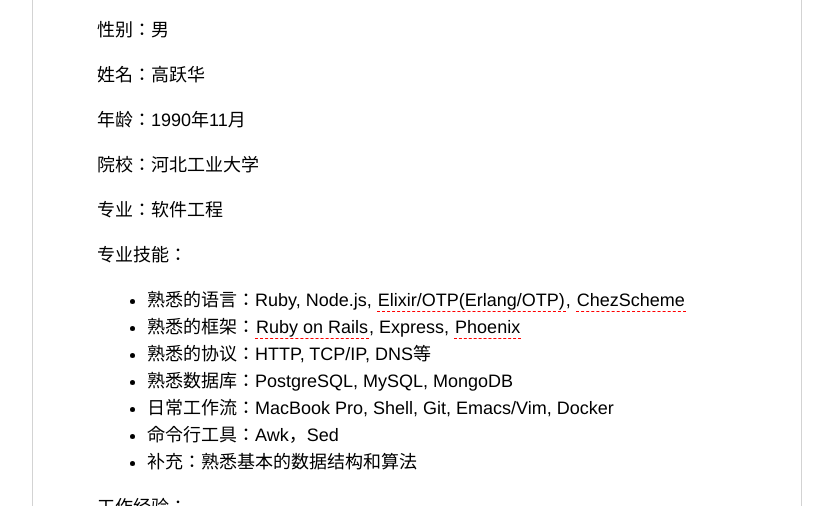
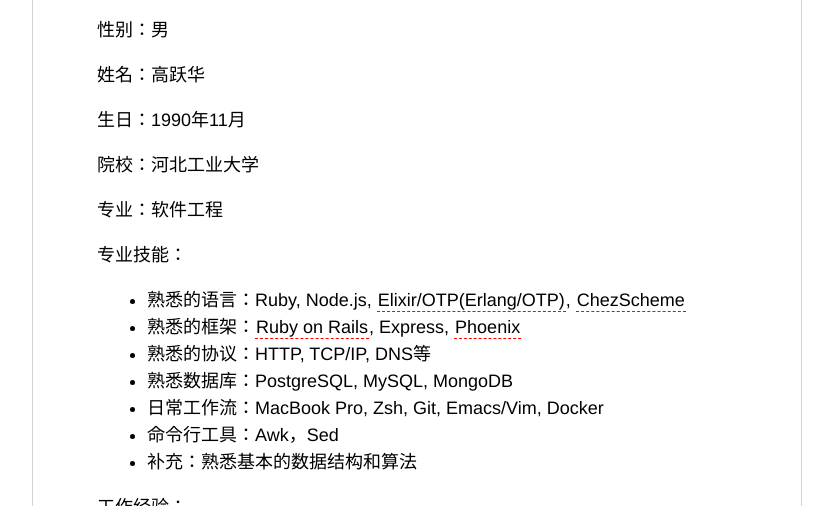
Before and after one commit to 0x00evil/0x00evil.github.io, a Jekyll site: the page built from _posts/2014-10-18-resume.html, in a window 1280 px wide. Shown: the part 149-655 px from the top of the page, without its empty margins (224-1057 px from the left). Built offline with Jekyll 4.4.1, drawn with Linux system fonts in a browser that asks for light colours.

Commit message:
update resume

```diff
--- a/_posts/2014-10-18-resume.html
+++ b/_posts/2014-10-18-resume.html
@@ -6,7 +6,7 @@
 
 <p>性别：男</p>
 <p>姓名：高跃华</p>
-<p>年龄：1990年11月</p>
+<p>生日：1990年11月</p>
 <p>院校：河北工业大学</p>
 <p>专业：软件工程</p>
 <p>专业技能：
@@ -15,7 +15,7 @@
       <li>熟悉的框架：<a href="http://rubyonrails.org/">Ruby on Rails</a>, Express, <a href="http://www.phoenixframework.org/">Phoenix</a></li>
       <li>熟悉的协议：HTTP, TCP/IP, DNS等</li>
       <li>熟悉数据库：PostgreSQL, MySQL, MongoDB</li>
-      <li>日常工作流：MacBook Pro, Shell, Git, Emacs/Vim, Docker</li>
+      <li>日常工作流：MacBook Pro, Zsh, Git, Emacs/Vim, Docker</li>
       <li>命令行工具：Awk，Sed</li>
       <li>补充：熟悉基本的数据结构和算法</li>
    </ul>
```
